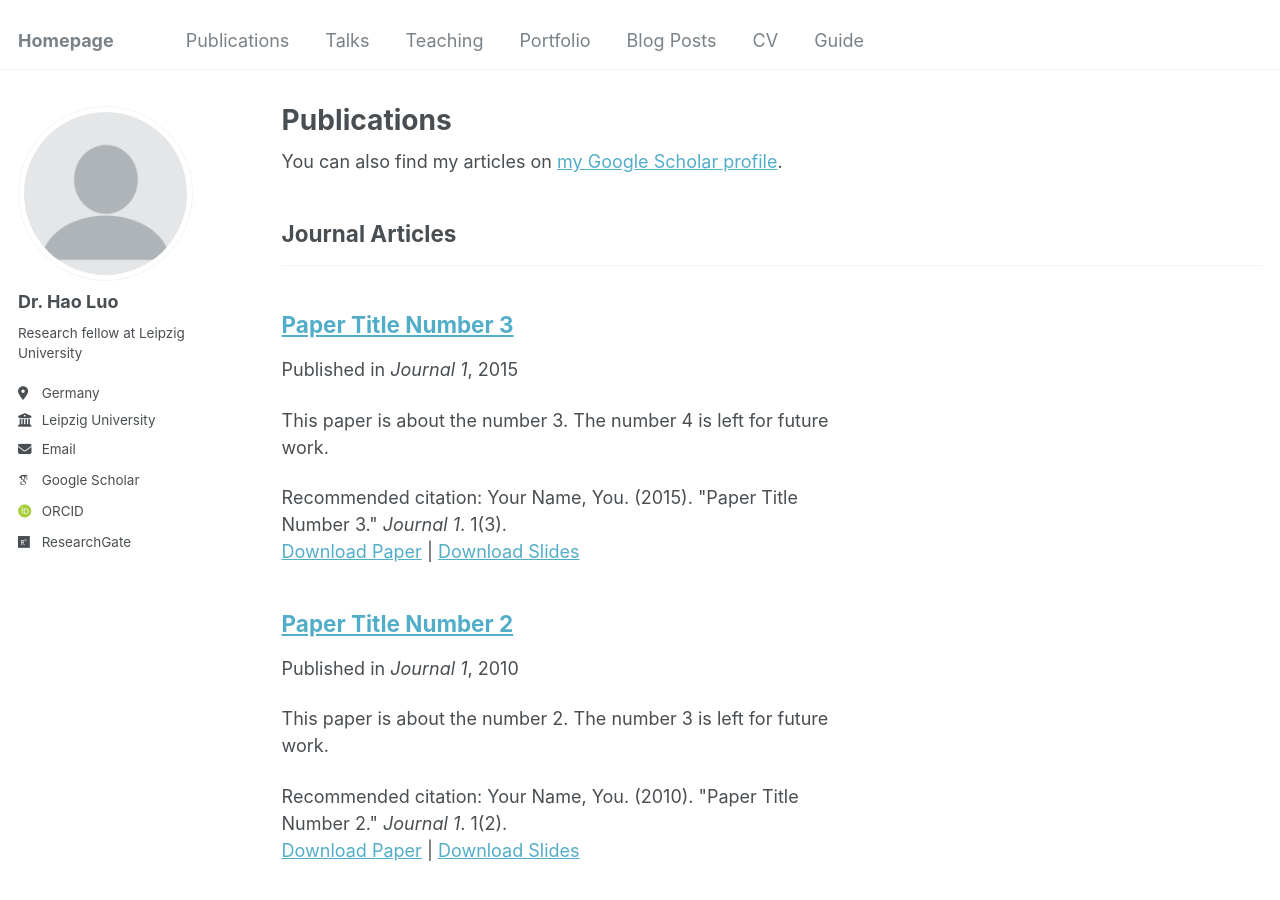
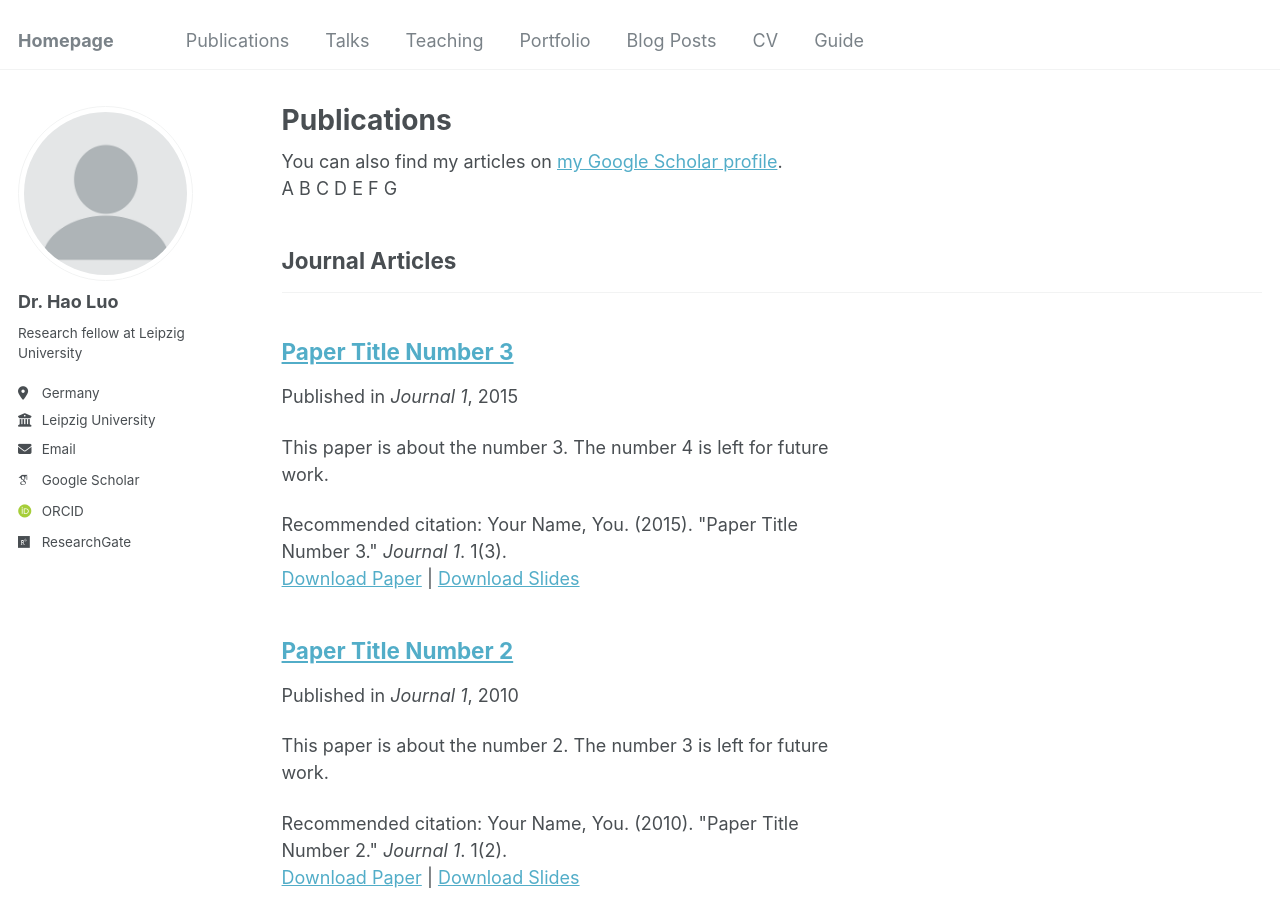
Before and after one commit to haoluo-atmos/haoluo-atmos.github.io, a Jekyll site: the page built from _pages/publications.html, in a window 1280 px wide and 900 px high. Built offline with Jekyll 4.4.1, drawn with Linux system fonts in a browser that asks for light colours; some web fonts are replaced.

```diff
--- a/_pages/publications.html
+++ b/_pages/publications.html
@@ -10,6 +10,14 @@ author_profile: true
 {% endif %}
 
 {% include base_path %}
+
+A
+B
+C
+D
+E
+F
+G
 
 <!-- New style rendering if publication categories are defined -->
 {% if site.publication_category %}
```
